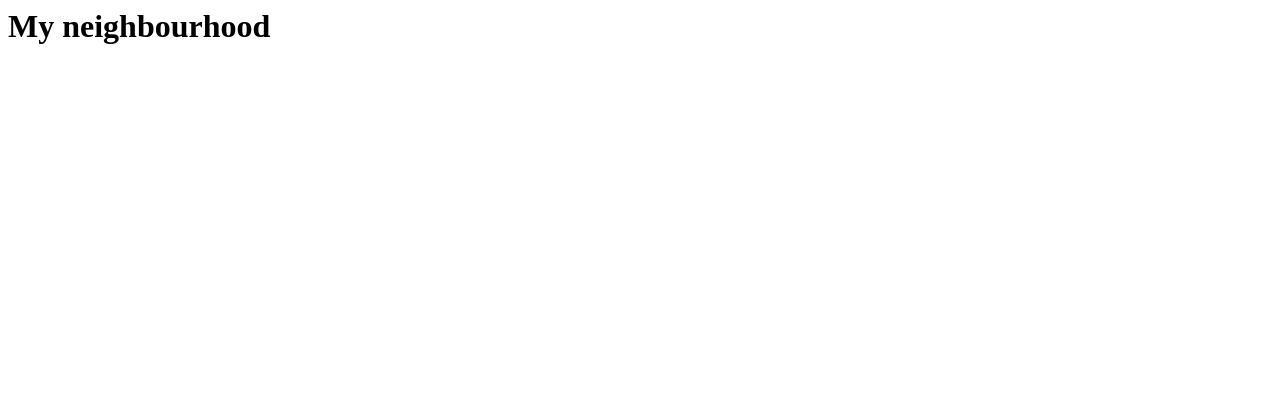
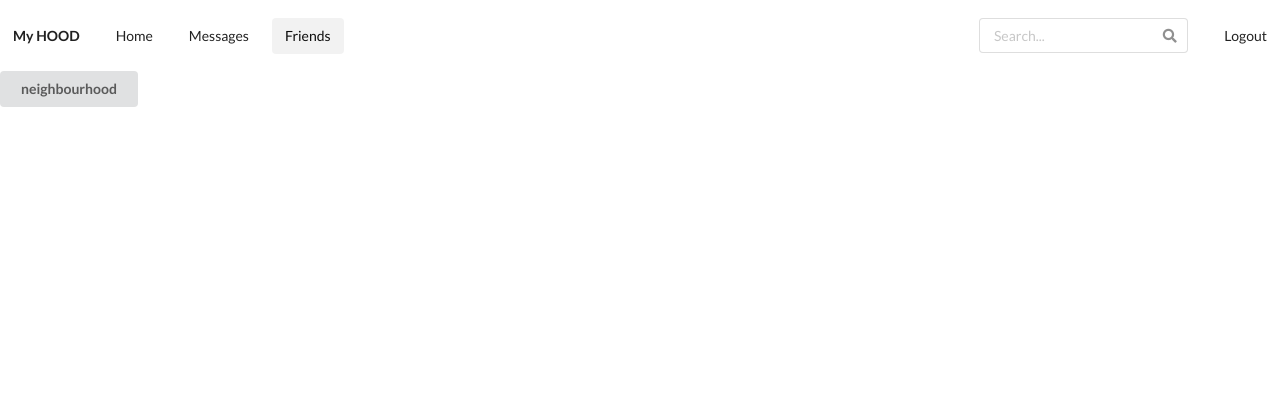
Before and after one commit to Mbiyu2017/Myhood, a Django app: page / in a window 1280 px wide. Shown: the top 420 px of the page. Before the commit the page ends 44 px from the top, so only its background shows below. Run offline with Django 3.2, Linux system fonts and the light colour scheme; some libraries are stand-ins or nearby versions.

Commit message:
Add templates to Nhood app and use semantic UI cdn to beautify the app

```diff
--- /dev/null
+++ b/Nhood/templates/base.html
@@ -0,0 +1,26 @@
+<!DOCTYPE html>
+<html lang="en" dir="ltr">
+  <head>
+    <meta charset="utf-8">
+    <title>MyHood</title>
+    {% block styles %}
+      <link rel="stylesheet" href="https://cdnjs.cloudflare.com/ajax/libs/semantic-ui/2.3.3/semantic.min.css">
+    {% endblock %}
+  </head>
+  <body>
+    {% block content %}
+
+    {% endblock %}
+    {% block scripts %}
+    <script
+      src="https://code.jquery.com/jquery-3.3.1.min.js"
+      integrity="sha256-FgpCb/KJQlLNfOu91ta32o/NMZxltwRo8QtmkMRdAu8="
+      crossorigin="anonymous">
+    </script>
+    <script
+        src="https://cdnjs.cloudflare.com/ajax/libs/semantic-ui/2.3.3/semantic.min.js">
+    </script>
+
+    {% endblock %}
+  </body>
+</html>
--- a/Nhood/templates/index.html
+++ b/Nhood/templates/index.html
@@ -1 +1,7 @@
-<h1>My neighbourhood</h1>
+{% extends 'base.html' %}
+{% block content %}
+{% include 'navbar.html' %}
+<button class="ui button">
+neighbourhood
+</button>
+{% endblock %}
--- /dev/null
+++ b/Nhood/templates/navbar.html
@@ -0,0 +1,28 @@
+{% extends 'base.html' %}
+{% block content %}
+<div class="ui secondary  menu">
+  <div class="header item">
+    My HOOD
+  </div>
+  <a class="item">
+    Home
+  </a>
+  <a class="item">
+    Messages
+  </a>
+  <a class="item active">
+    Friends
+  </a>
+  <div class="right menu">
+    <form class="item">
+      <div class="ui icon input">
+        <input type="text" placeholder="Search...">
+        <i class="search link icon"></i>
+      </div>
+    </form>
+    <a class="ui item">
+      Logout
+    </a>
+  </div>
+</div>
+{% endblock %}
```
Also changed, not shown: readme.md.
